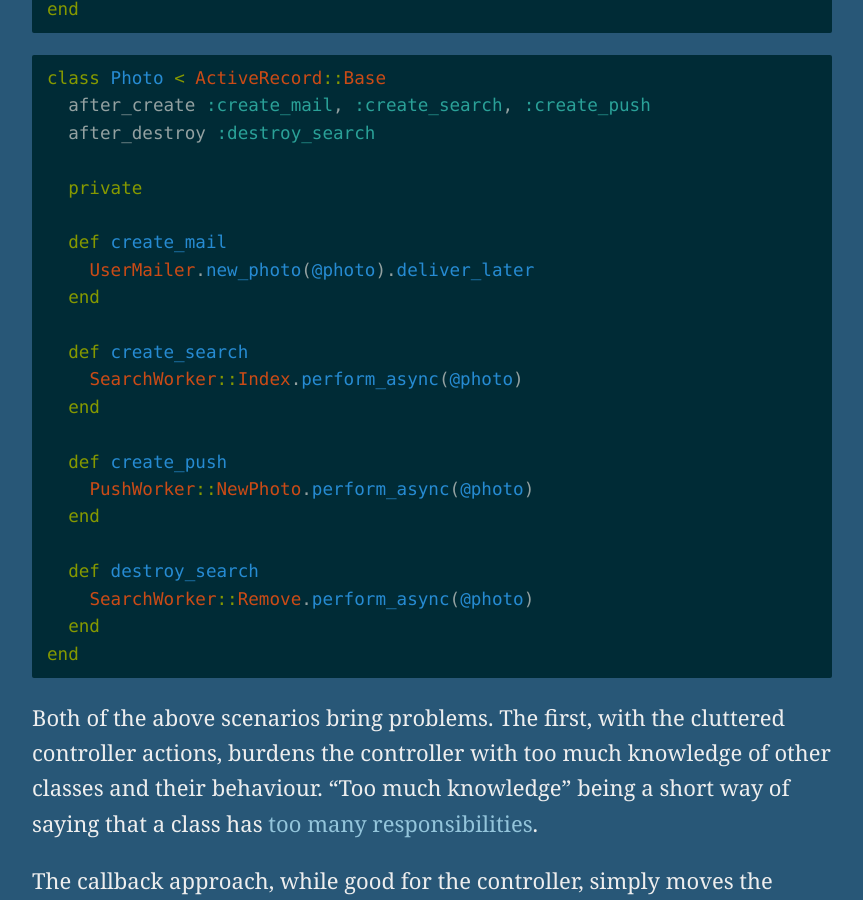
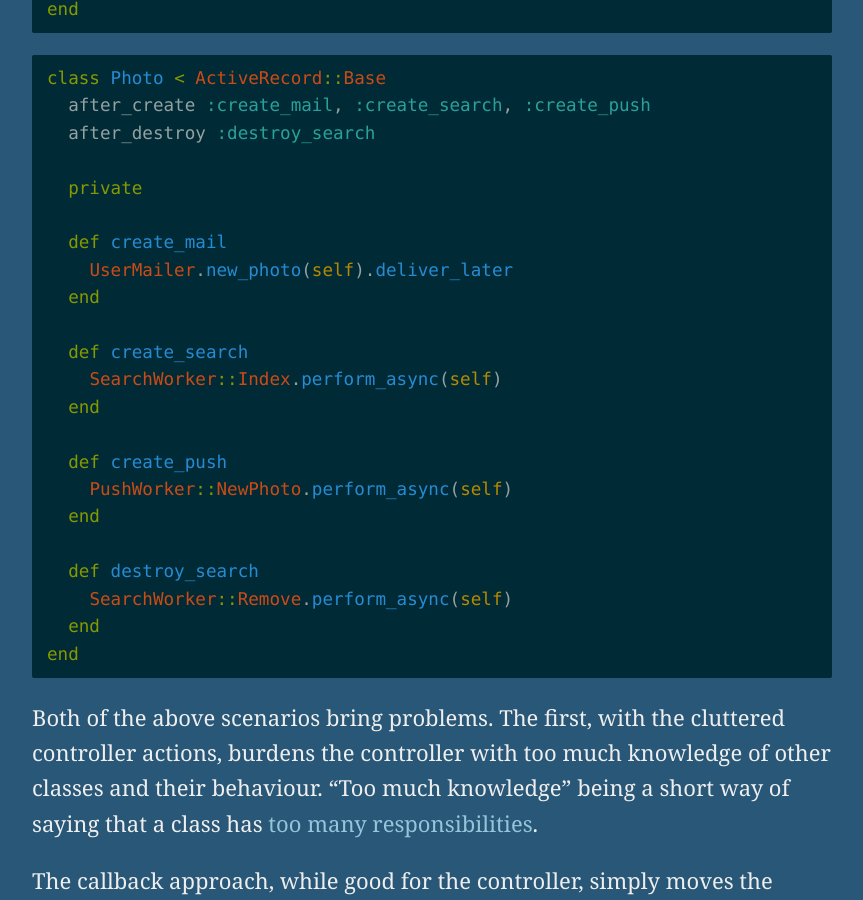
Before and after one commit to joecorcoran/corcoran.online, a Jekyll site: the page built from _posts/2015-03-18-designing-side-effects-data-persistence.md, in a window 1280 px wide and 900 px high, scrolled down 1858 px. Shown: the whole window, without its empty margins (208-1071 px from the left). Built offline with Jekyll 4.4.1, drawn with Linux system fonts in a browser that asks for light colours; Markdown is read by kramdown in place of the engine named in the settings; some of the changed text lies outside the part shown.

Commit message:
Update code examples

````diff
--- a/_posts/2015-03-18-designing-side-effects-data-persistence.md
+++ b/_posts/2015-03-18-designing-side-effects-data-persistence.md
@@ -71,19 +71,19 @@ class Photo < ActiveRecord::Base
   private
 
   def create_mail
-    UserMailer.new_photo(@photo).deliver_later
+    UserMailer.new_photo(self).deliver_later
   end
 
   def create_search
-    SearchWorker::Index.perform_async(@photo)
+    SearchWorker::Index.perform_async(self)
   end
 
   def create_push
-    PushWorker::NewPhoto.perform_async(@photo)
+    PushWorker::NewPhoto.perform_async(self)
   end
 
   def destroy_search
-    SearchWorker::Remove.perform_async(@photo)
+    SearchWorker::Remove.perform_async(self)
   end
 end
 ```
@@ -151,8 +151,8 @@ class CreatePhoto
   def self.call(user, attrs = {})
     photo = user.photos.create(attrs)
     UserMailer.new_photo(photo).deliver_later
-    SearchWorker::Index.perform_async(@photo)
-    PushWorker::NewPhoto.perform_async(@photo)
+    SearchWorker::Index.perform_async(photo)
+    PushWorker::NewPhoto.perform_async(photo)
     photo
   end
 end
@@ -162,7 +162,7 @@ end
 class DestroyPhoto
   def self.call(photo)
     photo.destroy
-    SearchWorker::Remove.perform_async(@photo)
+    SearchWorker::Remove.perform_async(photo)
   end
 end
 ```
@@ -207,11 +207,11 @@ end
 ```ruby
 class SearchSubscriber
   def create_photo(photo)
-    SearchWorker::Index.perform_async(@photo)
+    SearchWorker::Index.perform_async(photo)
   end
 
   def destroy_photo(photo)
-    SearchWorker::Remove.perform_async(@photo)
+    SearchWorker::Remove.perform_async(photo)
   end
 end
 ```
@@ -219,7 +219,7 @@ end
 ```ruby
 class PushSubscriber
   def create_photo(photo)
-    PushWorker::NewPhoto.perform_async(@photo)
+    PushWorker::NewPhoto.perform_async(photo)
   end
 end
 ```
````
Also changed, not shown: 2 other files.
